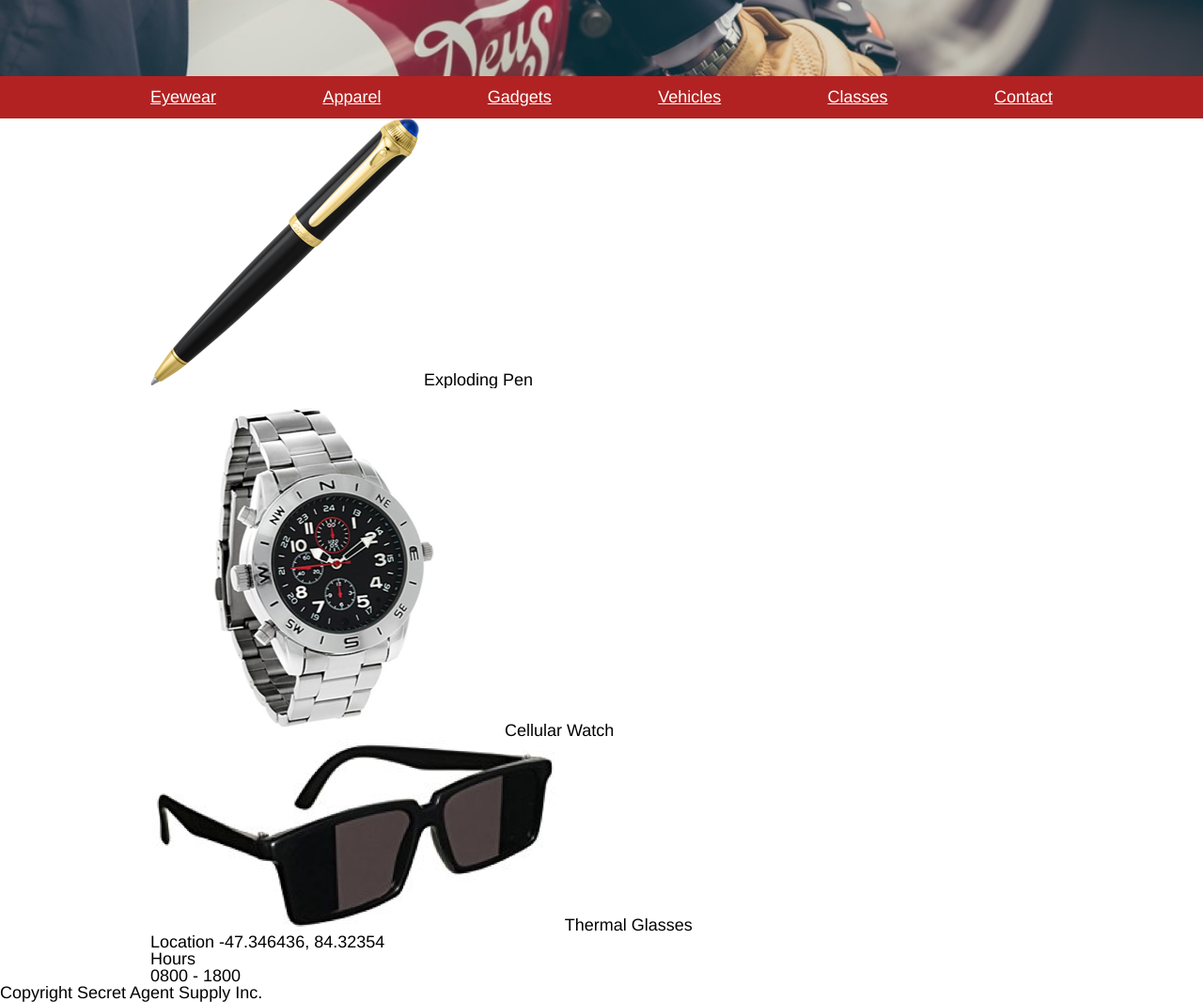
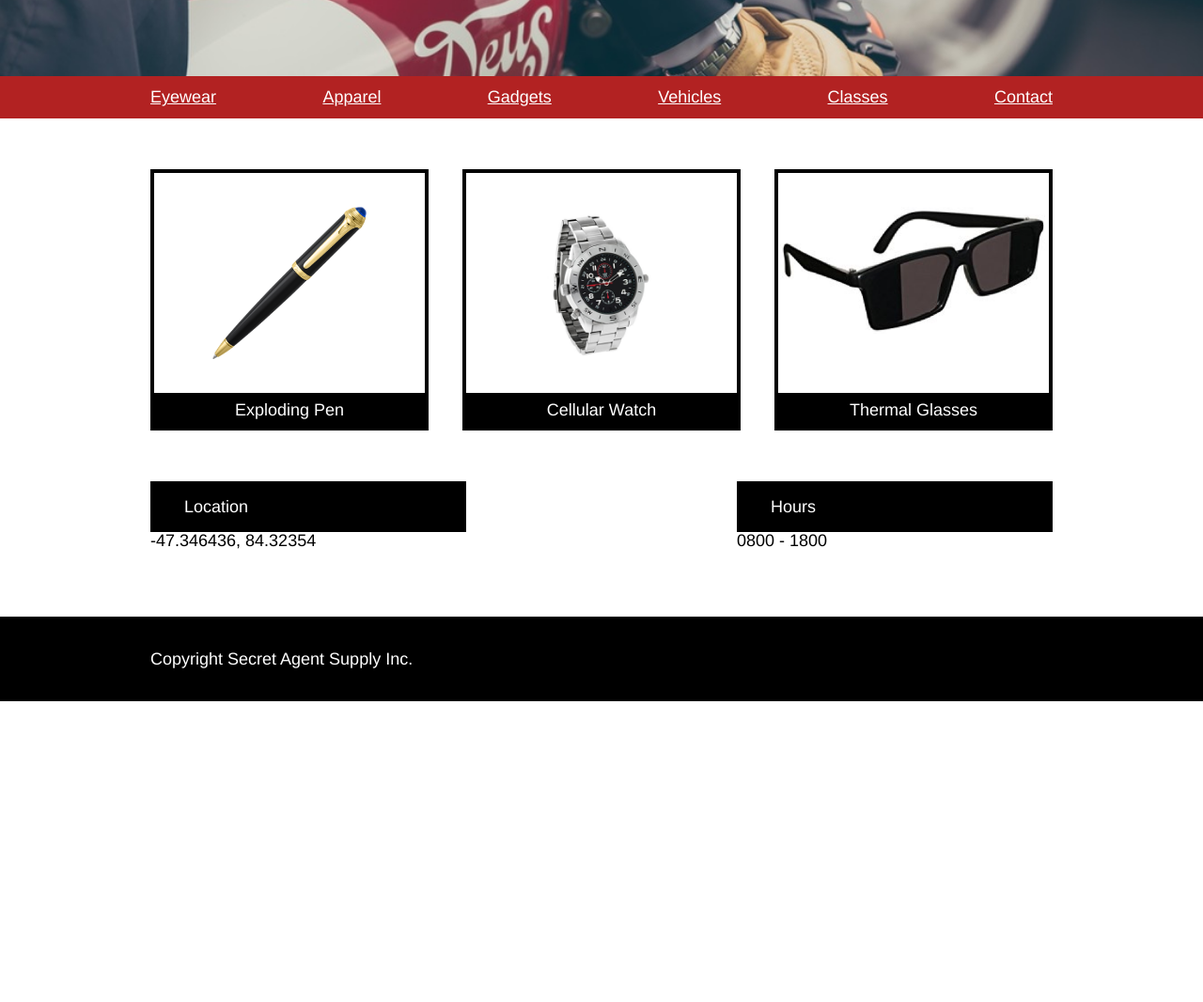
Before and after one commit to gratednutmeg/SecretAgentSupply, a plain HTML site: page index.html in a window 1280 px wide. Shown: the part 420-1486 px from the top of the page at 94% size. After the commit the page ends 1166 px from the top, so only its background shows below. Drawn offline with Linux system fonts and the light colour scheme.

Commit message:
finish desktop html layout

```diff
--- a/index.html
+++ b/index.html
@@ -32,36 +32,57 @@
             </ul>
           </div>
         </nav>
+    </header>
+    <main>
+      <div class="featured">
+        <div class="container">
+          <div class="featured_item">
+            <div class="featured_item_image">
+              <img src="./resources/images/pen.png" alt="black ballpoint pen that explodes">
             </div>
-    </header>
-    <main class="container">
-      <section class="featured">
-        <div class="featured_item">
-          <img src="./resources/images/pen.png" alt="black ballpoint pen that explodes">
-          Exploding Pen
+            <div>
+              <h2>Exploding Pen</h2>
+            </div>
           </div>
           <div class="featured_item">
+            <div class="featured_item_image">
               <img src="./resources/images/watch.png" alt="wristwatch with silver metal band and case, time of 10:10:45, and numerous subdials">
-          Cellular Watch
+            </div>
+            <div>
+              <h2>Cellular Watch</h2>
+            </div>
           </div>
           <div class="featured_item">
+            <div class="featured_item_image">
               <img src="./resources/images/glasses.png" alt="black-framed sunglasses with outer portion of lenses opaque and inner portion dark grey">
-          Thermal Glasses
             </div>
-      </section>
-      <section class="container" id="contact">
-        <div id="location">
-          Location
-          -47.346436, 84.32354
+            <div>
+              <h2>Thermal Glasses</h2>
             </div>
-        <div id="hours">
+          </div>
+        </div>
+      </div>
+      <div class="container" id="contact">
+        <div class="contact_item" id="location">
+          <div class="contact_header">
+            <h2>Location</h2>
+          </div>
+          <div class="contact_content">
+            <h2>-47.346436, 84.32354</h2>
+          </div>
+        </div>
+        <div class="contact_item" id="hours">
+          <div class="contact_header">
             <h2>Hours</h2>
-          <time>0800 - 1800</time>
           </div>
-      </section>
+          <div class="contact_content">
+            <h2>0800 - 1800</h2>
+          </div>
+        </div>
+      </div>
     </main>
     <footer>
-      Copyright Secret Agent Supply Inc.
+      <div class="container">Copyright Secret Agent Supply Inc.</div>
     </footer>
   </body>
 </html>
--- a/resources/css/style.css
+++ b/resources/css/style.css
@@ -9,6 +9,8 @@ html {
   margin: 0 auto;
 }
 
+
+/*Header Styling*/
 header {
   display: flex;
   flex-direction: column;
@@ -85,6 +87,73 @@ nav a {
   color: white;
 }
 
+
+/*Featured Item Styling*/
+.featured .container {
+  display: flex;
+  flex-direction: row;
+  justify-content: space-between;
+  padding: 3rem 0;
+}
+
+.featured_item {
+  display: flex;
+  flex-direction: column;
+  border: 4px solid black;
+  width: 30%;
+  justify-content: space-between;
+}
+
+.featured_item_image {
+  display: flex;
+  justify-content: flex-end;
+  align-items: center;
+}
+
+.featured_item_image img {
+  max-height: 9rem;
+  max-width: 100%;
+  height: auto;
+  width: auto;
+  margin: 2rem auto;
+  padding: auto;
+}
+
+.featured_item h2 {
+  background-color: black;
+  color: white;
+  width: 100%;
+  padding: 0.5rem 0;
+  text-align: center;
+}
+
+
+/*Contact Styling*/
+#contact {
+  display: flex;
+  justify-content: space-between;
+}
+
+.contact_item {
+  width: 35%;
+  padding-bottom: 4rem;
+}
+
+.contact_header {
+  background-color: black;
+  color: white;
+  padding: 1rem 2rem;
+}
+
+/*Footer Styling*/
+footer {
+  background-color: black;
+  color: white;
+  height: 5rem;
+  display: flex;
+  align-items: center;
+}
+
 /*Tablet Styling*/
 @media screen only and (max-width: 1024px) and (orientation: landscape) {
 
```
Lines whose indentation alone changed are shown as unchanged.
